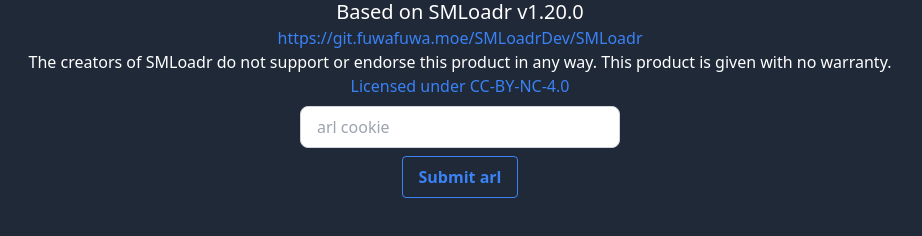
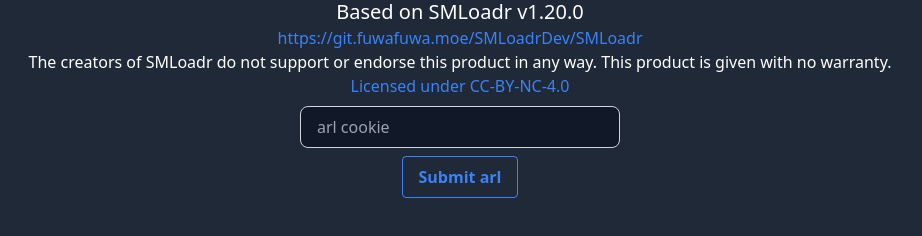
Before and after one commit to levkropp/meanloadr, a website: page public/index.html in a window 1280 px wide. Shown: the part 74-310 px from the top of the page, without its empty margins (180-1102 px from the left). Drawn offline with nearby package versions, Linux system fonts and the light colour scheme.

Commit message:
fixed input background color

```diff
--- a/public/index.html
+++ b/public/index.html
@@ -52,7 +52,7 @@
           <div class="form-group">
 
             <!-- Arl cookie shown first -->
-            <input id="arlInput" type="text" class="bg-white focus:outline-none focus:shadow-outline border border-gray-300 m-auto rounded-lg my-2 py-2 px-4 block w-3/4 md:w-1/4 appearance-none leading-normal" placeholder="arl cookie"
+            <input id="arlInput" type="text" class="bg-gray-900 focus:outline-none focus:shadow-outline border border-gray-300 m-auto rounded-lg my-2 py-2 px-4 block w-3/4 md:w-1/4 appearance-none leading-normal" placeholder="arl cookie"
               ng-model="formData.arl">
           </div>
 
```
